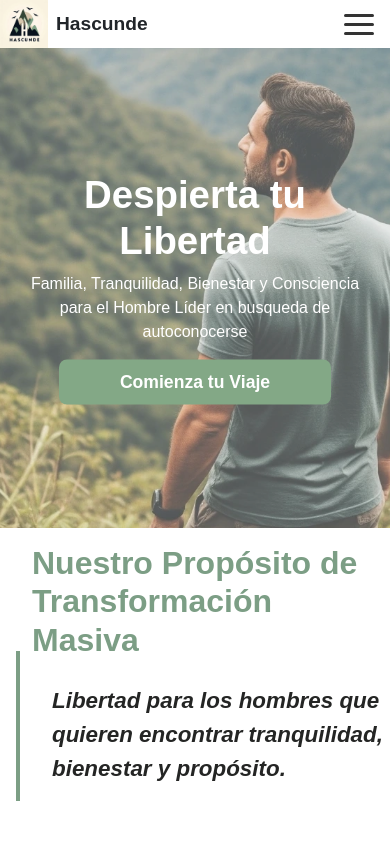
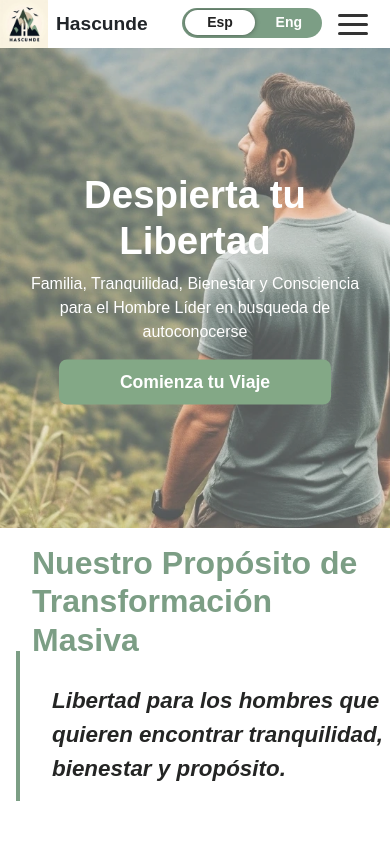
Before and after one commit to ramirezluisa503/hascunde, a React (Vite) app: page / in a window 390 px wide. Shown: the top 844 px of the page. Built offline with nearby package versions, Linux system fonts and the light colour scheme.

Commit message:
Ajuste vista mobile switch button

```diff
--- a/src/components/NavBar/NavBar.jsx
+++ b/src/components/NavBar/NavBar.jsx
@@ -18,10 +18,17 @@ export const NavBar = () => {
     <article className={styles.container}>
       <Logo />
 
-      <div className={styles.hamburger} onClick={toggleMenu}>
-        <div className={styles.bar}></div>
-        <div className={styles.bar}></div>
-        <div className={styles.bar}></div>
+      {/* Contenedor para SwitchButton y hamburger en responsive */}
+      <div className={styles.rightSection}>
+        <div className={styles.switchMobile}>
+          <SwitchButton />
+        </div>
+
+        <div className={styles.hamburger} onClick={toggleMenu}>
+          <div className={styles.bar}></div>
+          <div className={styles.bar}></div>
+          <div className={styles.bar}></div>
+        </div>
       </div>
 
       <nav className={`${styles.containerLinks} ${isOpen ? styles.open : ''}`}>
@@ -71,7 +78,10 @@ export const NavBar = () => {
           {t('nav_contact_us')}
         </NavLink>
 
-        <SwitchButton />
+        {/* SwitchButton en el menú desplegable para desktop */}
+        <div className={styles.switchDesktop}>
+          <SwitchButton />
+        </div>
       </nav>
     </article>
   );
--- a/src/components/NavBar/NavBar.module.css
+++ b/src/components/NavBar/NavBar.module.css
@@ -6,6 +6,20 @@
   top: 0;
   z-index: 1000;
   background-color: #fff;
+}
+
+.rightSection {
+  display: flex;
+  align-items: center;
+  gap: 1rem;
+}
+
+.switchMobile {
+  display: none; /* Oculto por defecto en desktop */
+}
+
+.switchDesktop {
+  display: block; /* Visible por defecto en desktop */
 }
 
 .hamburger {
@@ -62,9 +76,23 @@
     justify-content: space-between;
   }
 
+  .rightSection {
+    margin-right: 1rem;
+    width: 12rem;
+    display: flex;
+  }
+
+  .switchMobile {
+    display: block; /* Visible en mobile */
+    height: 2rem;
+  }
+
+  .switchDesktop {
+    display: none; /* Oculto en mobile */
+  }
+
   .hamburger {
     display: flex;
-    margin-right: 1rem;
   }
 
   .containerLinks {
```
